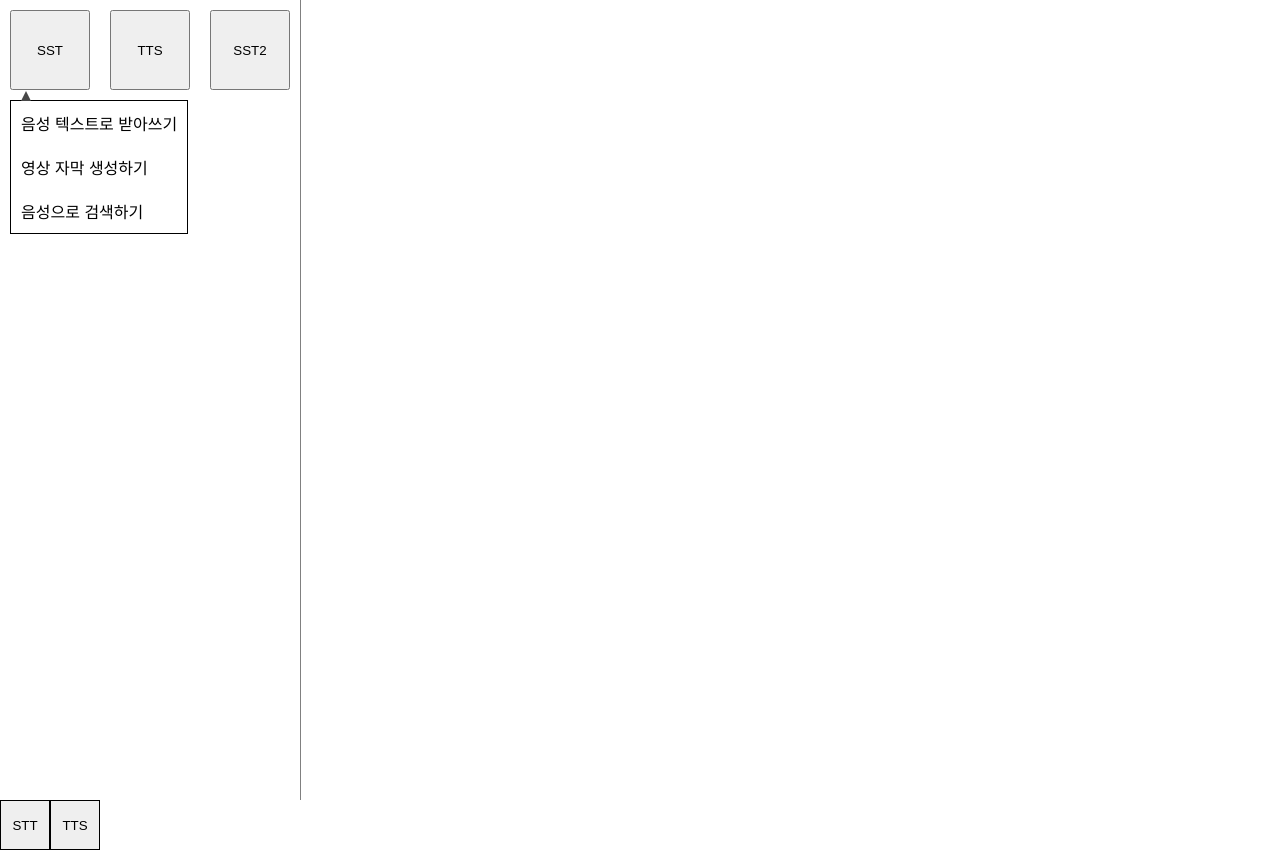
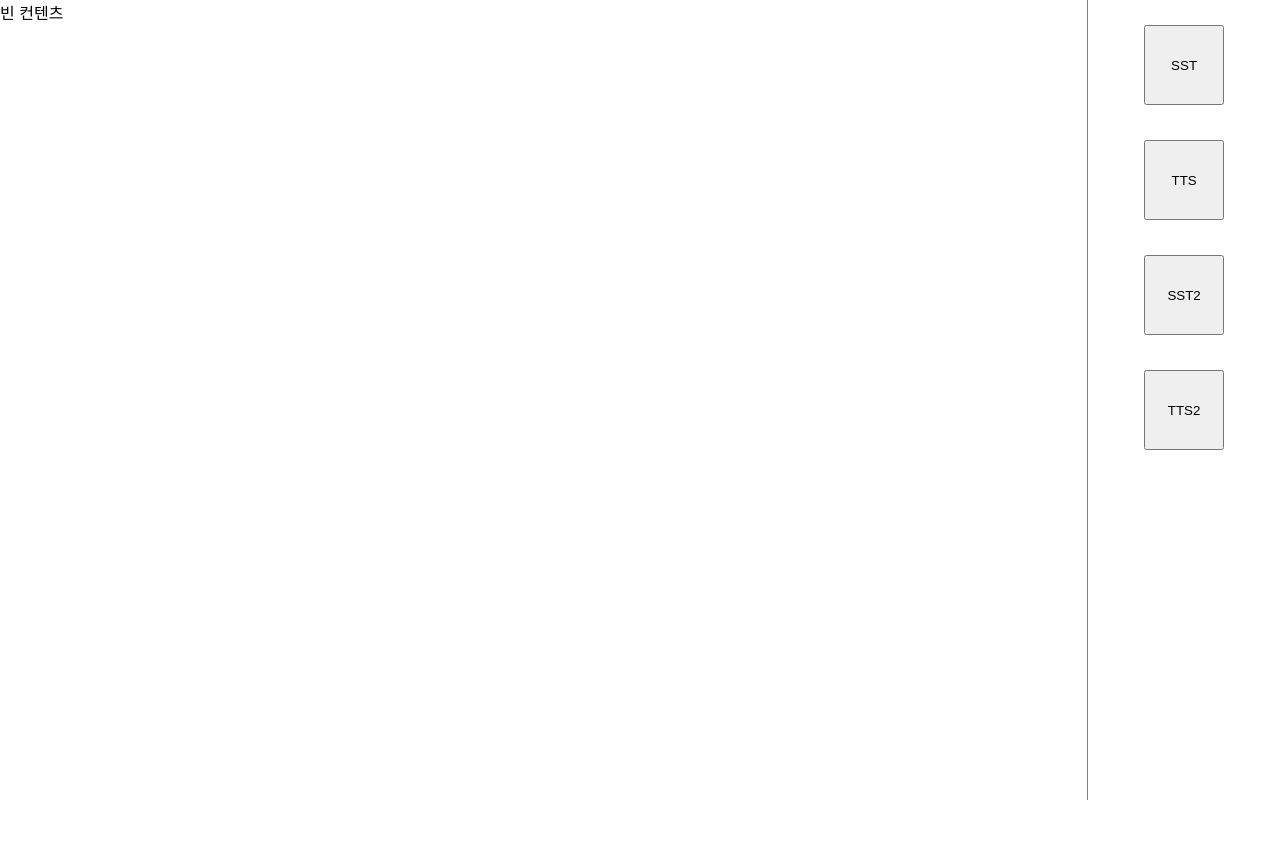
Before and after one commit to na0i/FE-knowledge, a React (Create React App) app: page / in a window 1280 px wide. After the commit the page ends 800 px from the top, so only its background shows below. Built offline with nearby package versions, Linux system fonts and the light colour scheme.

Commit message:
edit: sidebar 우측으로 이동

```diff
--- a/src/App.js
+++ b/src/App.js
@@ -1,24 +1,30 @@
 import { useState } from "react";
-import SelectBox from "./SelectBox";
+import styled from "styled-components";
+
+import Contents from "./Contents";
 import Sidebar from "./Sidebar";
 import ToolbarModal from "./ToolbarModal";
 
 function App() {
-  const [openToolbar, setOpenToolbar] = useState(false);
+  const [toolbarOpen, setToolbarOpen] = useState(false);
+
+  const handleToolbar = (e) => {
+    setToolbarOpen(!toolbarOpen);
+  };
 
   return (
-    <div className="App">
-      <Sidebar></Sidebar>
-      <SelectBox></SelectBox>
+    <Root className="App">
+      <Contents></Contents>
+      <Sidebar handleToolbar={handleToolbar}></Sidebar>
       <>
-        {openToolbar ? (
-          <ToolbarModal openToolbar={setOpenToolbar}></ToolbarModal>
-        ) : (
-          <></>
-        )}{" "}
+        {toolbarOpen && <ToolbarModal toolbarOpen={toolbarOpen}></ToolbarModal>}
       </>
-    </div>
+    </Root>
   );
 }
 
 export default App;
+
+const Root = styled.div`
+  display: flex;
+`;
--- /dev/null
+++ b/src/Contents.jsx
@@ -0,0 +1,13 @@
+import React from "react";
+import styled from "styled-components";
+
+const Contents = () => {
+  return <NullContents>빈 컨텐츠</NullContents>;
+};
+
+export default Contents;
+
+const NullContents = styled.div`
+  width: 85vw;
+  height: 10vh;
+`;
--- a/src/Sidebar.jsx
+++ b/src/Sidebar.jsx
@@ -64,16 +64,16 @@ const sidebarMenus = [
   },
 ];
 
-const Sidebar = () => {
+const Sidebar = ({ handleToolbar }) => {
   return (
     <Side>
       {sidebarMenus.map((menu) => {
         return (
-          <MenuDiv>
-            <MenuButton key={menu.id}>{menu.name}</MenuButton>
+          <MenuDiv key={menu.id}>
+            <MenuButton>{menu.name}</MenuButton>
             <MenuDropdowns>
               {menu.items?.map((item) => (
-                <MenuDropdown>
+                <MenuDropdown key={item.id} onClick={handleToolbar}>
                   <>{item.value}</>
                   {item.desc ? (
                     <Tooltip>
@@ -99,10 +99,11 @@ const Side = styled.div`
   display: flex;
   flex-direction: row;
   flex-wrap: wrap;
+  justify-content: space-around;
   align-content: flex-start;
-  width: 300px;
+  width: 15vw;
   height: 100vh;
-  border-right: 1px solid gray;
+  border-left: 1px solid gray;
 `;
 
 const Tooltip = styled.div`
@@ -110,7 +111,7 @@ const Tooltip = styled.div`
   position: absolute;
   height: 50px;
   width: 200px;
-  left: 110%;
+  right: 110%;
   border: 1px solid #2c2c2c;
   background-color: #2c2c2c;
   color: white;
@@ -169,6 +170,7 @@ const MenuDropdowns = styled.div`
 `;
 
 const MenuDiv = styled.div`
+  margin-top: 15px;
   &:hover ${MenuDropdowns} {
     display: block;
   }
--- a/src/ToolbarModal.jsx
+++ b/src/ToolbarModal.jsx
@@ -1,7 +1,19 @@
 import React from "react";
+import styled from "styled-components";
 
 const ToolbarModal = () => {
-  return <div>툴바모달</div>;
+  return <Modal>툴바모달</Modal>;
 };
 
 export default ToolbarModal;
+
+const Modal = styled.div`
+  position: fixed;
+  width: 40vw;
+  height: 40vh;
+  top: 30vh;
+  left: 30vw;
+  right: 30vw;
+  background-color: wheat;
+  z-index: 999;
+`;
```
